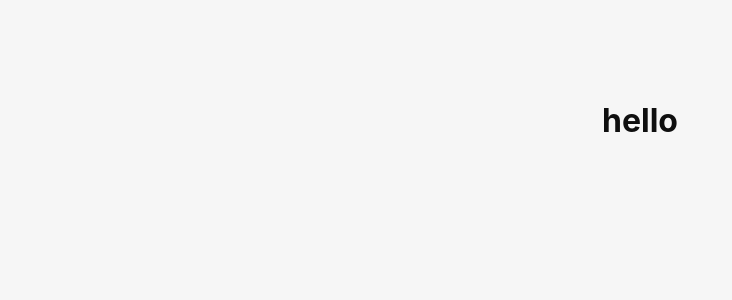
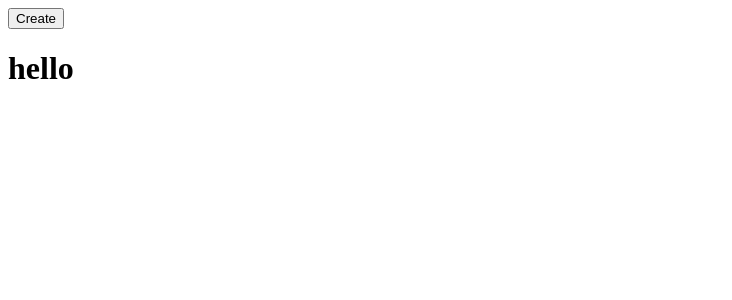
Before and after one commit to Oscip/personal-study-app, a React (Vite) app: page / in a window 1280 px wide. Shown: the top 300 px of the page, without its empty margins (0-732 px from the left). Built offline with nearby package versions, Linux system fonts and the light colour scheme.

Commit message:
Create function works

```diff
--- a/src/App.css
+++ b/src/App.css
@@ -1,118 +1,8 @@
-.logo.vite:hover {
-  filter: drop-shadow(0 0 2em #747bff);
-}
+@tailwind base;
+@tailwind components;
+@tailwind utilities;
 
-.logo.react:hover {
-  filter: drop-shadow(0 0 2em #61dafb);
-}
 :root {
-  font-family: Inter, Avenir, Helvetica, Arial, sans-serif;
-  font-size: 16px;
-  line-height: 24px;
-  font-weight: 400;
-
-  color: #0f0f0f;
-  background-color: #f6f6f6;
-
-  font-synthesis: none;
-  text-rendering: optimizeLegibility;
-  -webkit-font-smoothing: antialiased;
-  -moz-osx-font-smoothing: grayscale;
-  -webkit-text-size-adjust: 100%;
-}
-
-.container {
-  margin: 0;
-  padding-top: 10vh;
-  display: flex;
-  flex-direction: column;
-  justify-content: center;
-  text-align: center;
-}
-
-.logo {
-  height: 6em;
-  padding: 1.5em;
-  will-change: filter;
-  transition: 0.75s;
-}
-
-.logo.tauri:hover {
-  filter: drop-shadow(0 0 2em #24c8db);
-}
-
-.row {
-  display: flex;
-  justify-content: center;
-}
-
-a {
-  font-weight: 500;
-  color: #646cff;
-  text-decoration: inherit;
-}
-
-a:hover {
-  color: #535bf2;
-}
-
-h1 {
-  text-align: center;
-}
-
-input,
-button {
-  border-radius: 8px;
-  border: 1px solid transparent;
-  padding: 0.6em 1.2em;
-  font-size: 1em;
-  font-weight: 500;
-  font-family: inherit;
-  color: #0f0f0f;
-  background-color: #ffffff;
-  transition: border-color 0.25s;
-  box-shadow: 0 2px 2px rgba(0, 0, 0, 0.2);
-}
-
-button {
-  cursor: pointer;
-}
-
-button:hover {
-  border-color: #396cd8;
-}
-button:active {
-  border-color: #396cd8;
-  background-color: #e8e8e8;
-}
-
-input,
-button {
-  outline: none;
-}
-
-#greet-input {
-  margin-right: 5px;
-}
-
-@media (prefers-color-scheme: dark) {
-  :root {
-    color: #f6f6f6;
-    background-color: #2f2f2f;
-  }
-
-  a:hover {
-    color: #24c8db;
-  }
-
-  input,
-  button {
-    color: #ffffff;
-    background-color: #0f0f0f98;
-  }
-  button:active {
-    background-color: #0f0f0f69;
-  }
 }
 
 .toDoItem {
--- a/src/components/CRUD/ToDo.jsx
+++ b/src/components/CRUD/ToDo.jsx
@@ -1,8 +1,8 @@
-import { invoke } from "@tauri-apps/api/core";
+import {invoke} from "@tauri-apps/api/core";
 import {useEffect, useState} from "react";
 
 export default function ToDo() {
-    const[tasks, setTasks] = useState([]);
+    const [tasks, setTasks] = useState([]);
 
     async function retrieve_tasks() {
         try {
@@ -12,6 +12,48 @@ export default function ToDo() {
         } catch (error) {
             console.error("Error: ", error);
         }
+    }
+
+    async function create_task(title, description, completed) {
+        try {
+            const result = await invoke("create_task",
+                {
+                    title: title,
+                    description: description,
+                    completed: completed,
+                });
+        } catch(error) {
+            console.error("Error: ", Error);
+        }
+
+    }
+
+    const onCreateButton = () => {
+        const array = [1, 2];
+        const bodyElement = document.getElementsByTagName("body")[0];
+        const createDiv = document.createElement("div");
+        createDiv.id = "createDiv";
+
+        array.forEach((item, index) => {
+            const createInputText = document.createElement("input");
+            createInputText.id = `createInputText${index + 1}`;
+            createDiv.appendChild(createInputText);
+        });
+        const createInputCheckbox = document.createElement("input");
+        createInputCheckbox.type = "checkbox";
+        createInputCheckbox.onchange = onCheckedHandler; //Check the logic for this
+        const createTaskCreaterButton = document.createElement("button");
+        createTaskCreaterButton.textContent = "Create";
+        createDiv.appendChild(createInputCheckbox);
+        createDiv.appendChild(createTaskCreaterButton);
+        bodyElement.appendChild(createDiv);
+        const title = document.getElementById("createInputText1");
+        const description = document.getElementById("createInputText2");
+        let completed = 0;
+        if (createInputCheckbox.checked === true) {
+            completed = 1;
+        }
+        createTaskCreaterButton.onclick = () => create_task(title.value, description.value, completed);
     }
 
     const onUpdateButton = (id, title, description, completed) => {
@@ -29,7 +71,8 @@ export default function ToDo() {
                 createInputText.value = item;
                 createInputText.id = `updateInput${index + 1}`;
                 createDiv.appendChild(createInputText);
-            console.log(createInputText.id);}
+                console.log(createInputText.id);
+            }
         )
         const createSaveButton = document.createElement("button");
         createSaveButton.textContent = "Save";
@@ -51,7 +94,7 @@ export default function ToDo() {
     }, []);
 
 
-    async function onSaveButton(id, completed){
+    async function onSaveButton(id, completed) {
         // The whole thing needs to dissapear when done and also it should only allow one edit at a time and it should refresh the actaull tasks and also make only the edit page appear and then when clicked on the side dissapear and then reapear the other sutff so maybe just reload then if possible.
 
         const title = document.getElementById("updateInput1");
@@ -63,12 +106,13 @@ export default function ToDo() {
                 id: id,
                 title: title.value,
                 description: description.value,
-            completed: completed});
+                completed: completed
+            });
             title.remove();
             description.remove();
             saveButton.remove();
             deleteButton.remove();
-        } catch(error) {
+        } catch (error) {
             console.error("Error:", error);
         }
     }
@@ -83,21 +127,24 @@ export default function ToDo() {
     const onCheckedHandler = (id) => {
         setTasks((prevTasks) =>
             prevTasks.map((task) =>
-                task.id === id ? { ...task, completed: !task.completed } : task
+                task.id === id ? {...task, completed: !task.completed} : task
             )
         );
     }
 
 
-    return(
+    return (
         <div>
+            <button onClick={() => onCreateButton()}>Create</button>
             <ul> {tasks.map((task, index) => (
                 <li className="toDoItem" /*Style needs to still be adjusted */ key={index}>
                     <strong>{task.title}</strong>
                     {task.description}
                     {task.completed ? "Yes" : "No"}
                     <input type="checkbox" checked={task.completed} onChange={() => onCheckedHandler(task.id)}/>
-                    <button onClick={() => onUpdateButton(task.id, task.title, task.description, task.completed)}>Update</button>
+                    <button
+                        onClick={() => onUpdateButton(task.id, task.title, task.description, task.completed)}>Update
+                    </button>
                     <button onClick={() => onDeleteButton(task.id)}>Delete</button>
                 </li>
             ))
--- a/vite.config.js
+++ b/vite.config.js
@@ -1,11 +1,17 @@
 import { defineConfig } from "vite";
 import react from "@vitejs/plugin-react";
+import tailwindcss from '@tailwindcss/vite'
 
 const host = process.env.TAURI_DEV_HOST;
 
 // https://vitejs.dev/config/
 export default defineConfig(async () => ({
-  plugins: [react()],
+    plugins: [react()],
+    css: {
+        postcss: {
+            plugins: [tailwindcss],  // Add Tailwind CSS in PostCSS plugins
+        },
+    },
 
   // Vite options tailored for Tauri development and only applied in `tauri dev` or `tauri build`
   //
```
Also changed, not shown: package.json (+11 -5 lines), 1 other file (tests, documents, lock files or other folders). Lines whose indentation alone changed are shown as unchanged.
